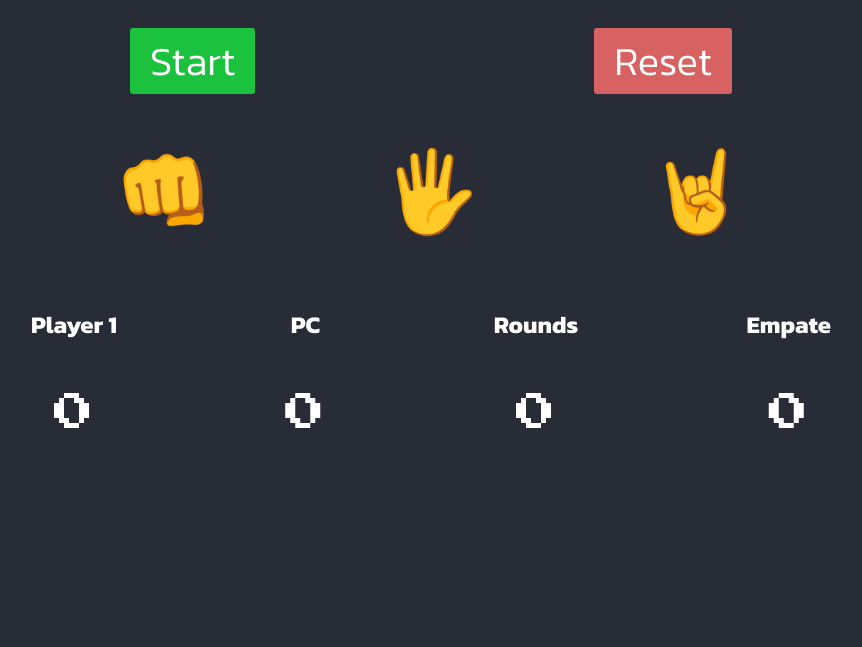
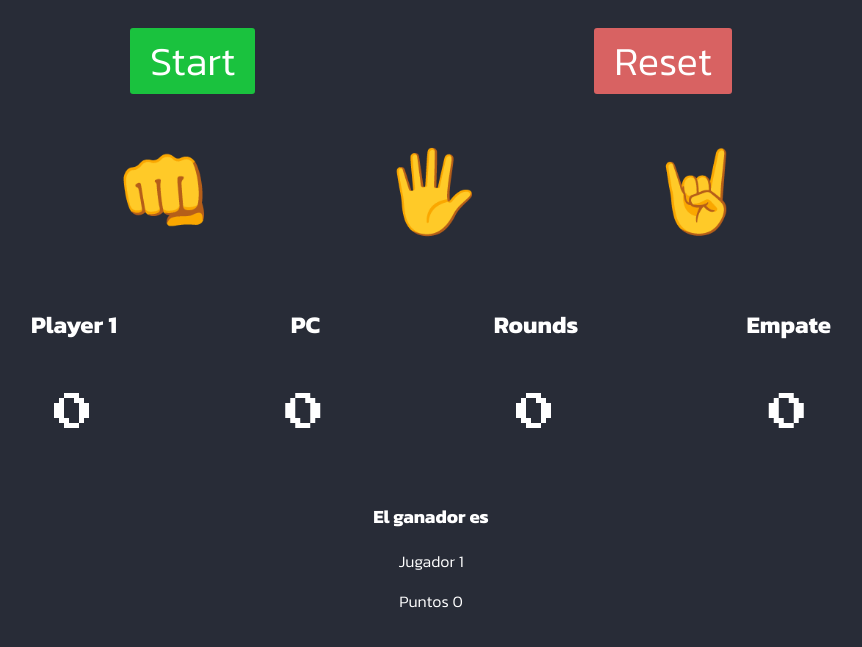
Before and after one commit to Getse29/rock-paper-scissors, a website with bundled scripts: page index.html in a window 1280 px wide. Shown: the part 131-778 px from the top of the page, without its empty margins (209-1071 px from the left). Built offline with nearby package versions, Linux system fonts and the light colour scheme.

Commit message:
agregando html alerta victoria

```diff
--- a/index.html
+++ b/index.html
@@ -47,6 +47,14 @@
       </div>
     </div>
 
+    <div class="victoria">
+      <div class="letrero-victoria">
+        <h3>El ganador es</h3>
+        <p>Jugador 1</p>
+        <span>Puntos 0</span>
+      </div>
+    </div>
+
     <script src="js/index.js" type="module"></script>
   </body>
 </html>
```
Also changed, not shown: style/style.css (+7 -4 lines).
